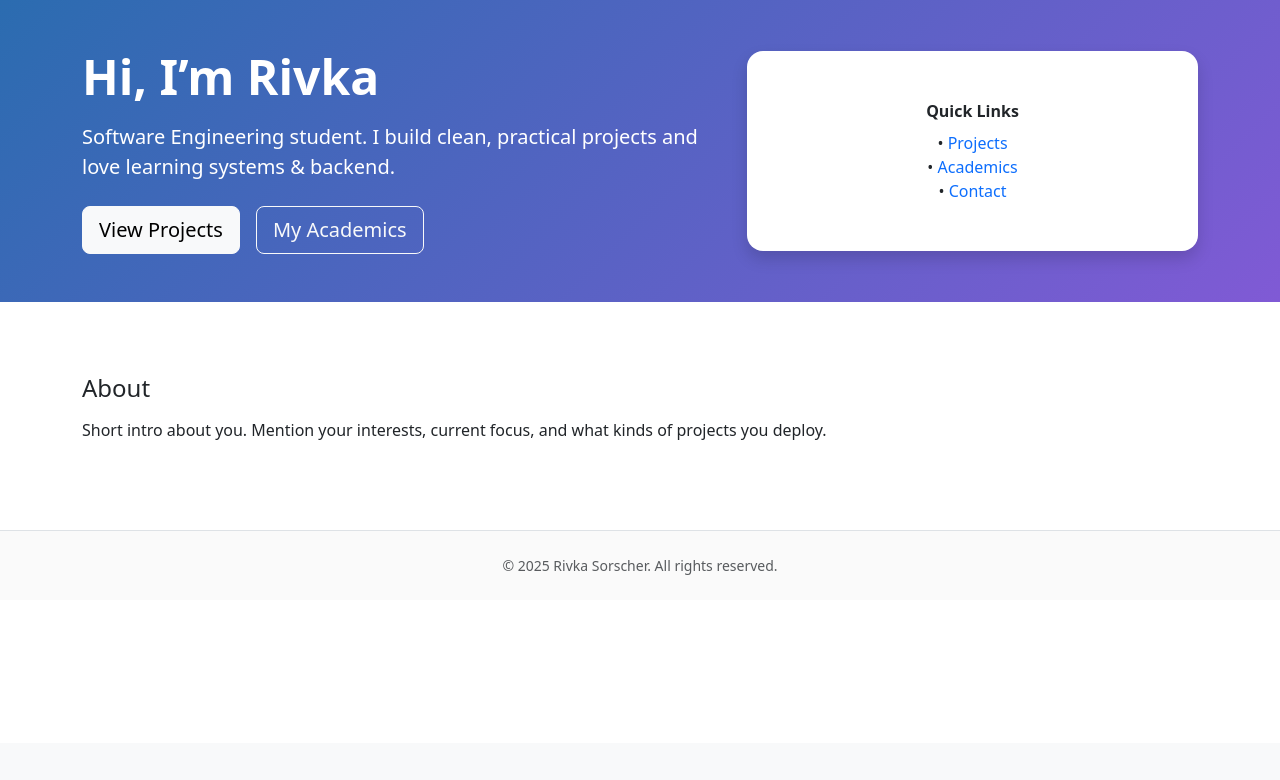
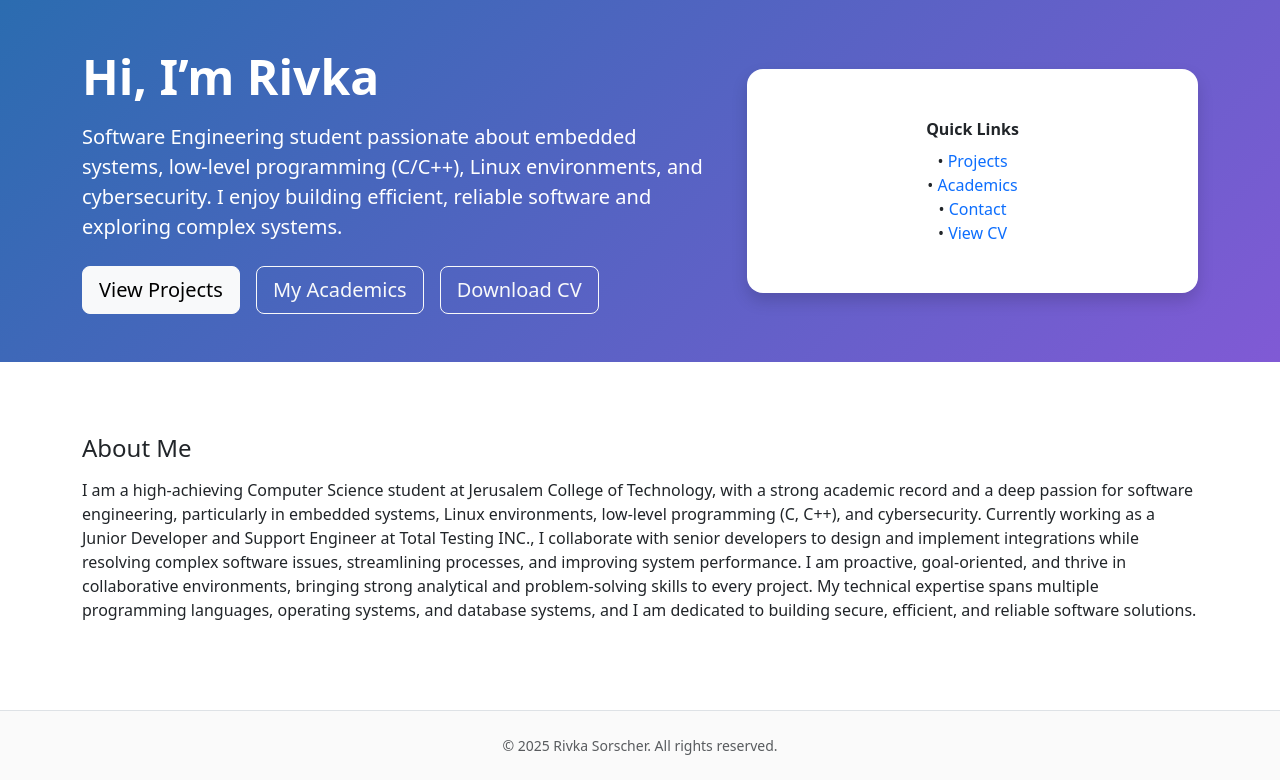
Before and after one commit to Rivka9768/my_protfolio, a Flask app: page / in a window 1280 px wide. Shown: the part 57-837 px from the top of the page. Before the commit the page ends 632 px from the top, so only its background shows below. Run offline with Flask 3, Linux system fonts and the light colour scheme.

Commit message:
progressing with my site

```diff
--- a/app.py
+++ b/app.py
@@ -1,4 +1,4 @@
-from flask import Flask, render_template, request
+from flask import Flask, render_template, request,send_from_directory
 import json
 from pathlib import Path
 import os
@@ -33,6 +33,10 @@ def projects_page():
         total_pages=total_pages
     )
 
+@app.route('/download_diploma')
+def download_diploma():
+    diploma_folder = os.path.join(app.root_path, 'static', 'diplomas')
+    return send_from_directory(diploma_folder, 'mahat_diploma.pdf', as_attachment=True)
 
 
 @app.route("/academics")
--- a/templates/index.html
+++ b/templates/index.html
@@ -8,23 +8,28 @@
       <div class="col-lg-7">
         <h1 class="display-5 fw-bold mb-3">Hi, I’m Rivka</h1>
         <p class="lead mb-4">
-          Software Engineering student. I build clean, practical projects and love learning systems & backend.
+            Software Engineering student passionate about embedded systems, low-level programming (C/C++), Linux environments, and cybersecurity. I enjoy building efficient, reliable software and exploring complex systems.
         </p>
-        <div class="d-flex gap-3">
-          <a class="btn btn-light btn-lg" href="{{ url_for('projects_page') }}">View Projects</a>
-          <a class="btn btn-outline-light btn-lg" href="{{ url_for('academics_page') }}">My Academics</a>
-        </div>
+          <div class="d-flex gap-3">
+            <a class="btn btn-light btn-lg" href="{{ url_for('projects_page') }}">View Projects</a>
+            <a class="btn btn-outline-light btn-lg" href="{{ url_for('academics_page') }}">My Academics</a>
+            <a class="btn btn-outline-light btn-lg" href="{{ url_for('static', filename='docs/my_cv.pdf') }}" download>Download CV</a>
+          </div>
+
       </div>
       <div class="col-lg-5 text-center">
         <!-- Optional: put a profile image in /static and link here -->
         <!-- <img src="{{ url_for('static', filename='images/me.jpg') }}" class="img-fluid rounded-4 shadow" alt="Profile"> -->
         <div class="rounded-4 shadow p-5 bg-white text-dark">
           <div class="fw-bold mb-2">Quick Links</div>
+
           <ul class="list-unstyled mb-0">
             <li>• <a href="{{ url_for('projects_page') }}">Projects</a></li>
             <li>• <a href="{{ url_for('academics_page') }}">Academics</a></li>
             <li>• <a href="{{ url_for('contact') }}">Contact</a></li>
+            <li>• <a href="{{ url_for('static', filename='docs/my_cv.pdf') }}" target="_blank">View CV</a></li>
           </ul>
+
         </div>
       </div>
     </div>
@@ -34,9 +39,13 @@
 
 {% block content %}
 <section class="py-4">
-  <h2 class="h4 mb-3">About</h2>
+  <h2 class="h4 mb-3">About Me</h2>
   <p>
-    Short intro about you. Mention your interests, current focus, and what kinds of projects you deploy.
+    I am a high-achieving Computer Science student at Jerusalem College of Technology, with a strong academic record and a deep passion for software engineering, particularly in embedded systems, Linux environments, low-level programming (C, C++), and cybersecurity.
+
+Currently working as a Junior Developer and Support Engineer at Total Testing INC., I collaborate with senior developers to design and implement integrations while resolving complex software issues, streamlining processes, and improving system performance.
+
+I am proactive, goal-oriented, and thrive in collaborative environments, bringing strong analytical and problem-solving skills to every project. My technical expertise spans multiple programming languages, operating systems, and database systems, and I am dedicated to building secure, efficient, and reliable software solutions.
   </p>
 </section>
 {% endblock %}
```
Also changed, not shown: templates/academics.html (+14 -6 lines), 2 other files.
